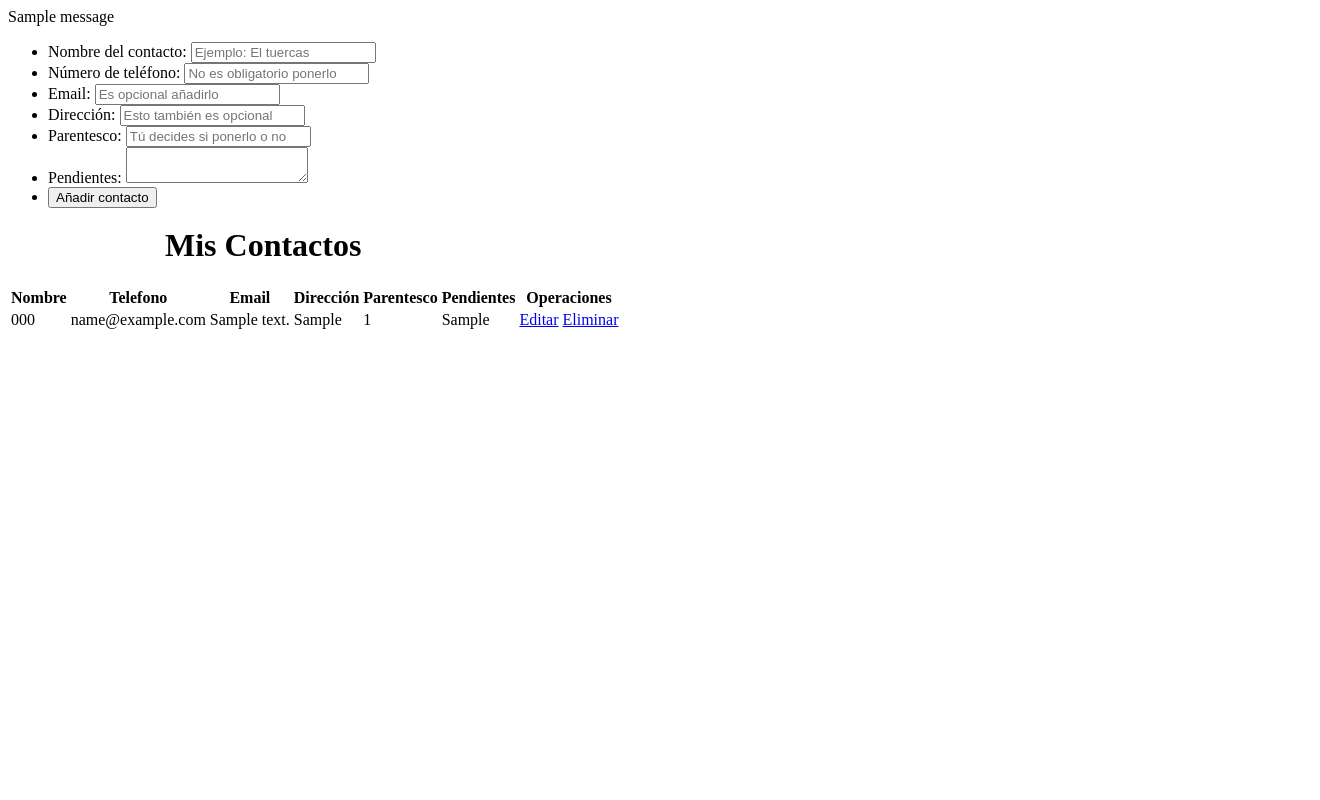
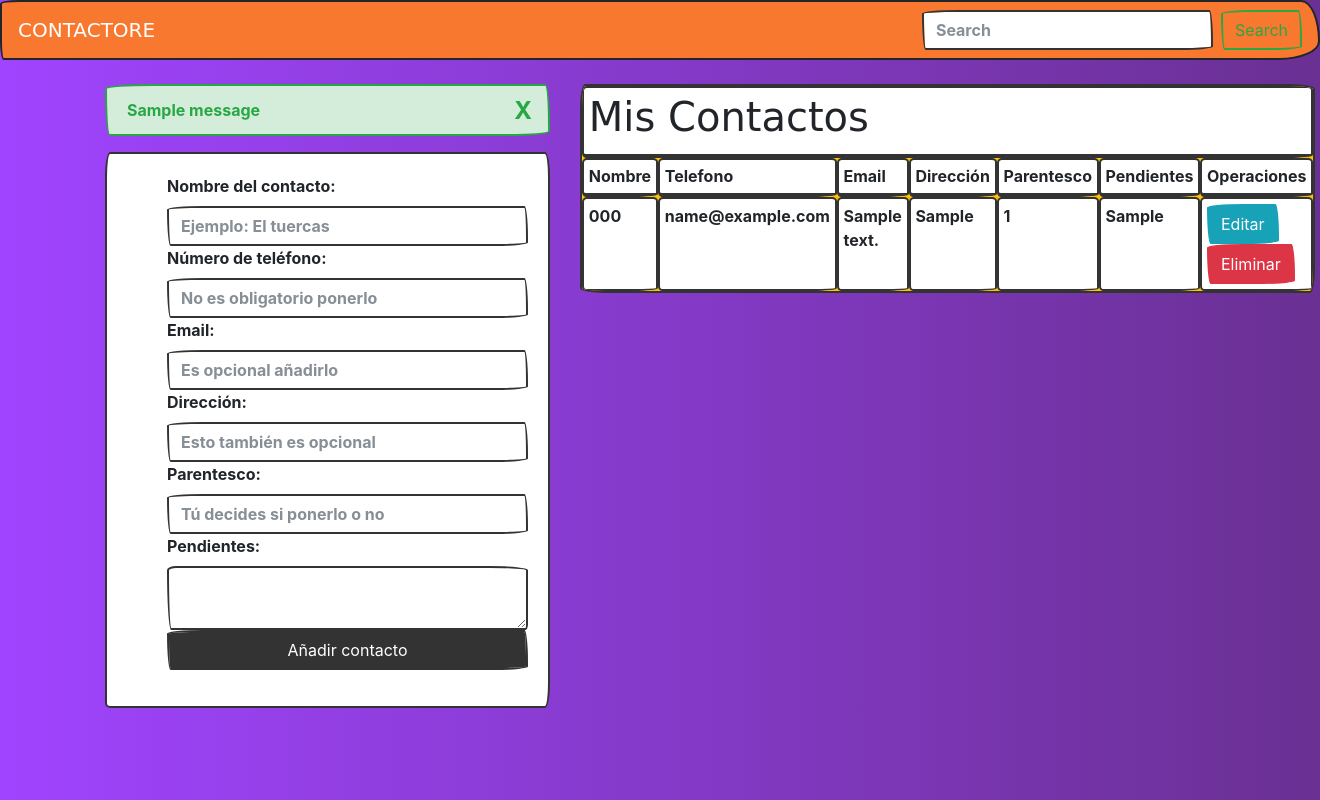
Before and after one commit to 0-Arngerdur-1/Contactore, a Flask app: page / in a window 1320 px wide. Run offline with Flask 2, Linux system fonts and the light colour scheme; tables that the repository leaves empty or names only in its code hold one stand-in row (values such as "Sample post"); one stand-in notice (Sample message) is shown; some libraries are stand-ins or nearby versions; some web fonts are replaced.

Commit message:
Added front end and the search contacts function

```diff
--- a/App.py
+++ b/App.py
@@ -5,7 +5,7 @@ app = Flask(__name__)
 # MySQL connection
 app.config["MYSQL_HOST"] = "localhost"
 app.config["MYSQL_USER"] = "root"
-app.config["MYSQL_PASSWORD"] = "password"
+app.config["MYSQL_PASSWORD"] = "pass"
 app.config["MYSQL_DB"] = "contactore"
 mysql = MySQL(app)
 
@@ -16,7 +16,7 @@ app.secret_key = "mysecretkey"
 @app.route("/")
 def Index():
     cur = mysql.connection.cursor()
-    cur.execute("SELECT * FROM contacts")
+    cur.execute("SELECT * FROM contacts ORDER BY name ASC")
     mysql.connection.commit()
     data = cur.fetchall()
     return render_template("index.html", contacts=data)
@@ -49,13 +49,11 @@ def add_contact():
         return redirect(url_for("Index"))
 
 
-@app.route("/edit/<string:id>")
+@app.route("/edit/<id>")
 def get_contact(id):
     cur = mysql.connection.cursor()
-    cur.execute("SELECT * FROM contacts WHERE contactID = (%s)", (id))
-    mysql.connection.commit()
+    cur.execute("SELECT * FROM contacts WHERE contactID = {0}".format(id))
     data = cur.fetchall()
-    print(data[0])
     return render_template("edit_contact.html", contact=data[0])
 
 
@@ -73,13 +71,13 @@ def update_contact(id):
         cur.execute(
             """
         UPDATE contacts
-        SET name = (%s),
-            phone = (%s),
-            email = (%s),
-            address = (%s),
-            relationship = (%s),
-            pending = (%s)
-            WHERE contactID = (%s)
+        SET name = %s,
+            phone = %s,
+            email = %s,
+            address = %s,
+            relationship = %s,
+            pending = %s
+            WHERE contactID = %s
             """,
             (
                 contact_name,
@@ -96,14 +94,28 @@ def update_contact(id):
         return redirect(url_for("Index"))
 
 
-@app.route("/delete_contact/<string:id>")
+@app.route("/delete_contact/<id>")
 def delete_contact(id):
     cur = mysql.connection.cursor()
-    cur.execute("DELETE FROM contacts WHERE contactID = (%s)", (id))
+    cur.execute("DELETE FROM contacts WHERE contactID = {0}".format(id))
     mysql.connection.commit()
     flash("Contacto eliminado")
     return redirect(url_for("Index"))
 
 
+@app.route("/search_contact", methods=["POST"])
+def search_contact():
+    if request.method == "POST":
+        contact_search = request.form["contact_search"]
+        cur = mysql.connection.cursor()
+        cur.execute(
+            "SELECT * FROM contacts WHERE name LIKE '%{0}%'".format(contact_search)
+        )
+        mysql.connection.commit()
+        data = cur.fetchall()
+        print(data)
+        return render_template("search_contact.html", contacts=data)
+
+
 if __name__ == "__main__":
     app.run(port=3000, debug=True)
--- /dev/null
+++ b/static/css/main.css
@@ -0,0 +1,17 @@
+body {
+  background: #6a3093; /* fallback for old browsers */
+  background: -webkit-linear-gradient(
+    to right,
+    #a044ff,
+    #6a3093
+  ); /* Chrome 10-25, Safari 5.1-6 */
+  background: linear-gradient(
+    to right,
+    #a044ff,
+    #6a3093
+  ); /* W3C, IE 10+/ Edge, Firefox 16+, Chrome 26+, Opera 12+, Safari 7+ */
+}
+
+ul {
+  list-style: none;
+}
--- /dev/null
+++ b/static/js/main.js
@@ -0,0 +1,12 @@
+const btnDelete = document.querySelectorAll(".btn-delete");
+
+if (btnDelete) {
+  const btnArray = Array.from(btnDelete);
+  btnArray.forEach((btn) => {
+    btn.addEventListener("click", (e) => {
+      if (!confirm("¿Seguro que quieres eliminarlo?, piensale bien")) {
+        e.preventDefault();
+      }
+    });
+  });
+}
--- a/templates/index.html
+++ b/templates/index.html
@@ -1,49 +1,70 @@
+{% extends "layout.html" %}
+
+{% block body %}
+
+<div class="row">
+    <div class="col-md-5">
+
         {% with messages = get_flashed_messages() %}
         {% if messages %}
         {% for message in messages %}
- <p>{{ message }}</p>
+
+        <div class="alert alert-success alert-dismissible fade show" role="alert">
+            {{ message }}
+            <button type="button" class="close" data-dismiss="alert" aria-label="Close">
+                <span aria-hidden="true">&times;</span>
+            </button>
+        </div>
+
         {% endfor %}
         {% endif %}
         {% endwith %}
-<!DOCTYPE html>
-<body>
+
+        <div class="card card-body">
             <form action="/add_contact" method="POST">
+                <div class="form-group">
                 <ul>
                     <li>
                         <label for="name">Nombre del contacto:</label>
-                <input type="text" id="name" name="contact_name" placeholder="Ejemplo: El tuercas">
+                        <input type="text" id="name" name="contact_name" placeholder="Ejemplo: El tuercas" class="form-control">
                     </li>
                     <li>
                         <label for="phone">Número de teléfono:</label>
-                <input type="text" id="phone" name="contact_phone" placeholder="No es obligatorio ponerlo">
+                        <input type="text" id="phone" name="contact_phone" placeholder="No es obligatorio ponerlo" class="form-control">
                     </li>
                     <li>
                         <label for="email">Email:</label>
-                <input type="email" id="email" name="contact_email" placeholder="Es opcional añadirlo">
+                        <input type="email" id="email" name="contact_email" placeholder="Es opcional añadirlo" class="form-control">
                     </li>
                     <li>
                         <label for="address">Dirección:</label>
-                <input type="text" id="address" name="contact_address" placeholder="Esto también es opcional">
+                        <input type="text" id="address" name="contact_address" placeholder="Esto también es opcional" class="form-control">
                     </li>
                     <li>
                         <label for="relationship">Parentesco:</label>
-                <input type="text" id="relationship" name="contact_relationship" placeholder="Tú decides si ponerlo o no">
+                        <input type="text" id="relationship" name="contact_relationship" placeholder="Tú decides si ponerlo o no" class="form-control">
                     </li>
                     <li>
                         <label for="pending">Pendientes:</label>
-                <textarea id="pending" name="contact_pending"></textarea>
+                        <textarea id="pending" name="contact_pending" class="form-control"></textarea>
                     </li>
                     <li>
-                <button name="addContactButton" type="submit">
+                        <button name="addContactButton" type="submit" class="btn btn-primary form-control">
                             Añadir contacto
                         </button>
                     </li>
                 </ul>
+                </div>
             </form>
-    <table>
+        </div>
+    </div>
+    <div class="col-md-7">
+        <table class="table table-condensed table-bordered bg-warning table-sm">
             <thead>
                 <tr>
-                <th colspan="6"><h1>Mis Contactos</h1></th>
+                    <th colspan="7">
+                        <h1>Mis Contactos</h1>
+                    </th>
                 </tr>
             </thead>
             <thead>
@@ -67,11 +88,17 @@
                     <td>{{contact.6}}</td>
                     <td>{{contact.5}}</td>
                     <td>
-                    <a href="/edit/{{contact.0}}">Editar</a>
-                    <a href="/delete_contact/{{contact.0}}">Eliminar</a>
+                        <a href="/edit/{{contact.0}}" class="btn btn-info">Editar</a>
+                        <a href="/delete_contact/{{contact.0}}" class="btn btn-danger btn-delete">Eliminar</a>
                     </td>
                 </tr>
                 {% endfor %}
             </tbody>
         </table>
-</body>
+    </div>
+</div>
+
+
+
+
+{% endblock %}
--- /dev/null
+++ b/templates/layout.html
@@ -0,0 +1,45 @@
+<!DOCTYPE html>
+<html lang="es">
+  <head>
+    <meta charset="UTF-8" />
+    <meta name="viewport" content="width=device-width, initial-scale=1.0" />
+    <meta http-equiv="X-UA-Compatible" content="ie=edge" />
+    <title>Contactore</title>
+    <link rel="stylesheet"
+          href="https://bootswatch.com/4/sketchy/bootstrap.min.css">
+    <link rel="stylesheet" href="{{ url_for('static', filename='css/main.css') }}">
+  </head>
+  <body>
+    <nav class="navbar navbar-dark" style="background-color: #f8782f;">
+      <a class="navbar-brand" href="/">CONTACTORE</a>
+      <form class="form-inline" action="/search_contact" method="POST">
+        <input
+          class="form-control mr-sm-2"
+          type="text"
+          placeholder="Search"
+          aria-label="Search"
+          id="contact_search"
+          name="contact_search"
+        />
+        <button class="btn btn-outline-success my-2 my-sm-0" type="submit">
+          Search
+        </button>
+      </form>
+    </nav>
+    <div class="container pt-4">{% block body %} {% endblock %}</div>
+
+    <!-- scrips -->
+    <script
+      src="https://code.jquery.com/jquery-3.5.1.slim.min.js"
+      integrity="sha384-DfXdz2htPH0lsSSs5nCTpuj/zy4C+OGpamoFVy38MVBnE+IbbVYUew+OrCXaRkfj"
+      crossorigin="anonymous"
+    ></script>
+    <script
+      src="https://cdn.jsdelivr.net/npm/bootstrap@4.5.3/dist/js/bootstrap.bundle.min.js"
+      integrity="sha384-ho+j7jyWK8fNQe+A12Hb8AhRq26LrZ/JpcUGGOn+Y7RsweNrtN/tE3MoK7ZeZDyx"
+      crossorigin="anonymous"
+    ></script>
+    <script src="{{ url_for('static', filename='js/main.js') }}"
+    ></script>
+  </body>
+</html>
```
Also changed, not shown: templates/edit_contact.html (+23 -9 lines), templates/search_contact.html (added, +45 -0 lines). Lines whose indentation alone changed are shown as unchanged.
